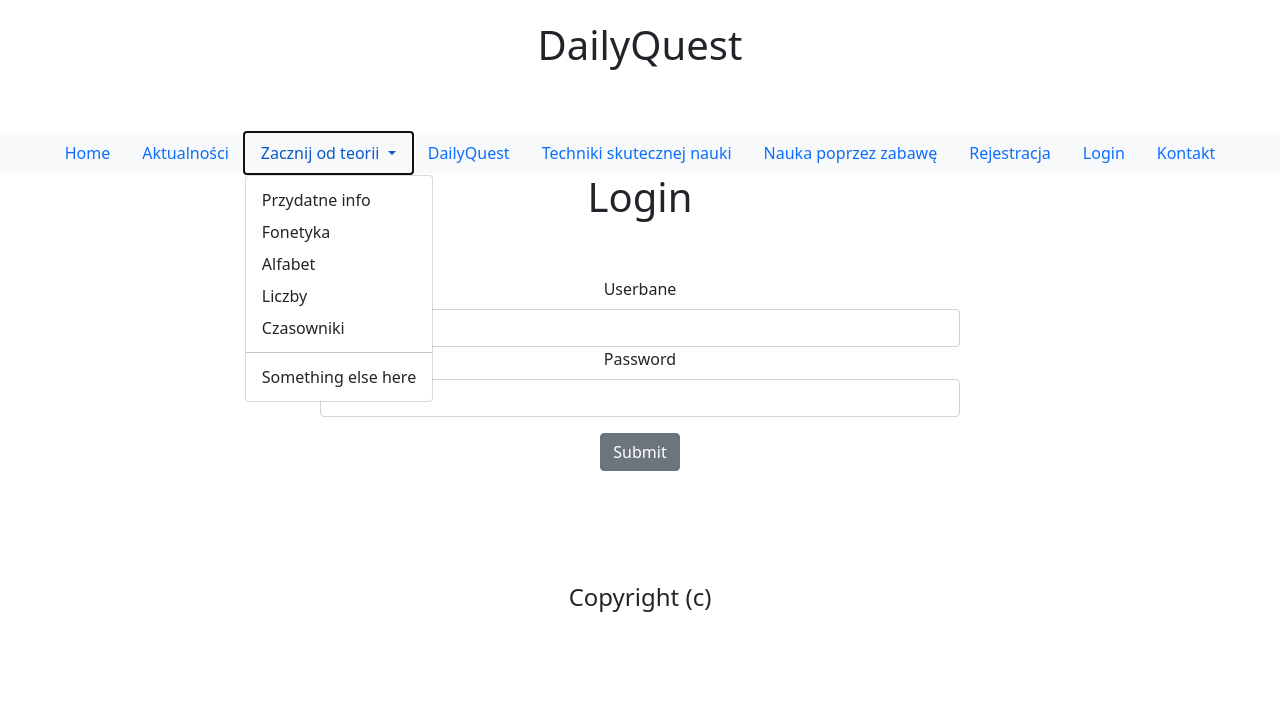
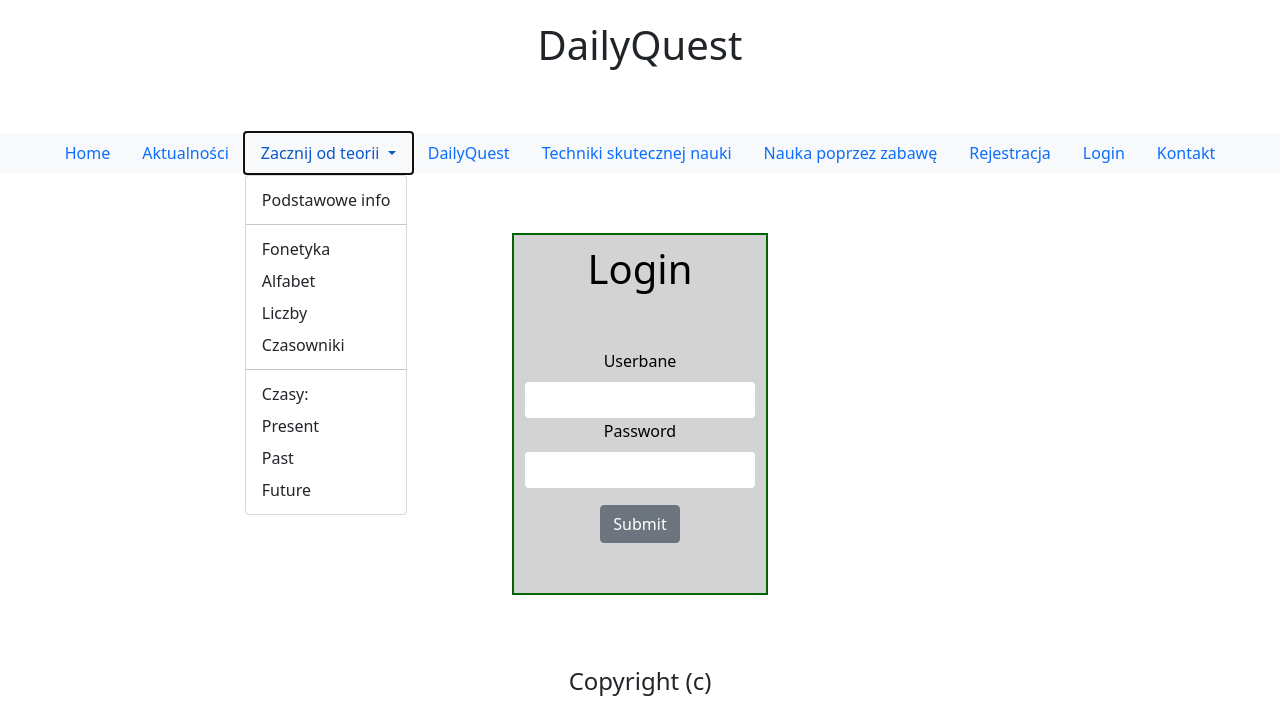
Before and after one commit to MaksymilianLach1990/english_website, a Django app: page /members/login_user in a window 1280 px wide, after a click on "Zacznij od teorii". Shown: the part 179-883 px from the top of the page. Before the commit the page ends 791 px from the top, so only its background shows below. Run offline with Django 4.2, Linux system fonts and the light colour scheme.

Commit message:
Improving the appearance of the registration and login page

```diff
--- a/english_webside/home_page/templates/home_page/navbar.html
+++ b/english_webside/home_page/templates/home_page/navbar.html
@@ -11,13 +11,17 @@
         Zacznij od teorii
       </a>
       <ul class="dropdown-menu" aria-labelledby="navbarDropdown">
-        <li><a class="dropdown-item" href="{% url 'theory-start' %}">Przydatne info</a></li>
+        <li><a class="dropdown-item" href="{% url 'theory-start' %}">Podstawowe info</a></li>
+        <li><hr class="dropdown-divider"></li>
         <li><a class="dropdown-item" href="{% url 'phonetics' %}">Fonetyka</a></li>
         <li><a class="dropdown-item" href="{% url 'alphabet' %}">Alfabet</a></li>
         <li><a class="dropdown-item" href="{% url 'numbers' %}">Liczby</a></li>
         <li><a class="dropdown-item" href="{% url 'irregular-verb' %}">Czasowniki</a></li>
         <li><hr class="dropdown-divider"></li>
-        <li><a class="dropdown-item" href="#">Something else here</a></li>
+        <li class="dropdown-item">Czasy:</li>
+        <li><a class="dropdown-item" href="{% url 'present' %}">Present</a></li>
+        <li><a class="dropdown-item" href="{% url 'past' %}">Past</a></li>
+        <li><a class="dropdown-item" href="{% url 'future' %}">Future</a></li>
       </ul>
     </li>
     <li class="nav-item">
--- /dev/null
+++ b/english_webside/register/static/register/css/login.css
@@ -0,0 +1,9 @@
+.form {
+    color: black;
+    width: 20%;
+    border: 2px solid;
+    border-color: darkgreen;
+    padding: 10px;
+    margin-top: 60px;
+    background-color: lightgrey;
+}
--- a/english_webside/register/templates/register/login.html
+++ b/english_webside/register/templates/register/login.html
@@ -1,12 +1,18 @@
 {% extends 'home_page/index.html' %}
+
+{% load static %}
 
 {% block title %}
 DailyQuest Login
 {% endblock %}
 
+{% block style %}
+<link rel="stylesheet" href="{% static 'register/css/login.css' %}">
+{% endblock %}
+
 {% block content %}
 <center>
-    <div style="width: 50%;">
+    <div class="form">
 
         <h1>Login</h1>
         <br><br>
```
Also changed, not shown: english_webside/register/forms.py (+9 -2 lines), english_webside/register/static/register/css/register.css (added, +11 -0 lines), english_webside/register/templates/register/register.html (+10 -3 lines).
